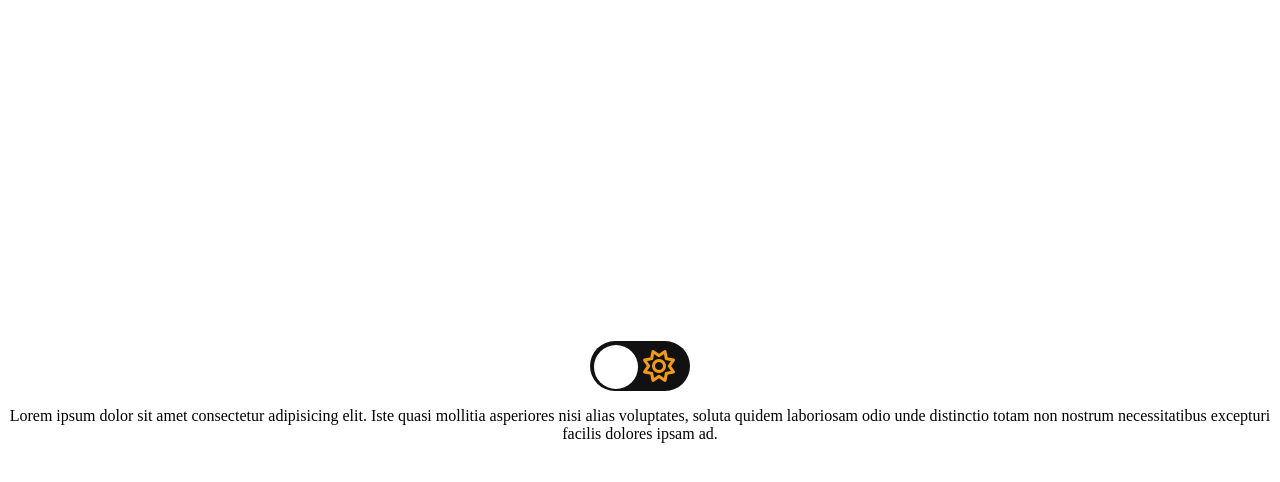
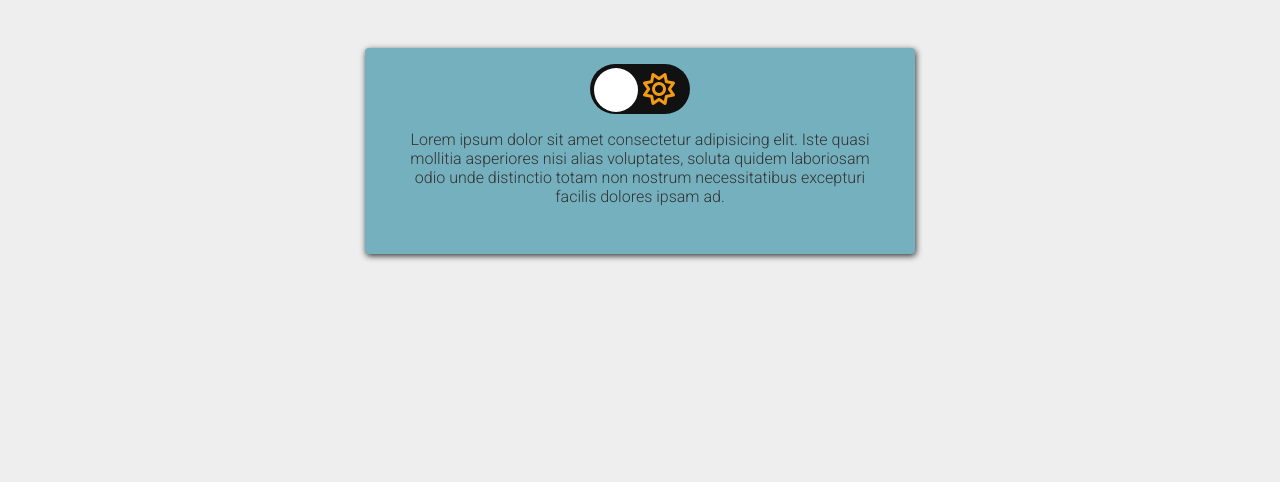
Before and after one commit to perazaf1/dark_mode, a plain HTML site: page index.html in a window 1280 px wide. Drawn offline with Linux system fonts and the light colour scheme; a web font is replaced by a local one.

Commit message:
commit css

```diff
--- a/index.html
+++ b/index.html
@@ -1,5 +1,6 @@
 <!DOCTYPE html>
 <html lang="en">
+
 <head>
     <meta charset="UTF-8">
     <meta http-equiv="X-UA-Compatible" content="IE=edge">
@@ -8,17 +9,24 @@
 
     <title>Dark mode</title>
 </head>
+
 <body>
-    <div>
-        <input type="checkbox" class="checkbox" id="checkbox">
+    <main>
+        <div>
+            <input type="checkbox" class="checkbox" id="checkbox">
             <label for="checkbox" class="label">
                 <i class="fa fa-moon-o fa-2x" aria-hidden="true"></i>
-                <i class="fa fa-sun-o fa-2x"aria-hidden="true"></i>
+                <i class="fa fa-sun-o fa-2x" aria-hidden="true"></i>
                 <div class="ball"></div>
             </label>
-    </div>
-    <p>Lorem ipsum dolor sit amet consectetur adipisicing elit. Iste quasi mollitia asperiores nisi alias voluptates, soluta quidem laboriosam odio unde distinctio totam non nostrum necessitatibus excepturi facilis dolores ipsam ad.</p>
+        </div>
+        <p>Lorem ipsum dolor sit amet consectetur adipisicing elit. Iste quasi mollitia asperiores nisi alias
+            voluptates, soluta quidem laboriosam odio unde distinctio totam non nostrum necessitatibus excepturi facilis
+            dolores ipsam ad.</p>
+    </main>
+
     <script src="https://use.fontawesome.com/623d989977.js"></script>
     <script src="main.js"></script>
 </body>
+
 </html>
--- a/style.css
+++ b/style.css
@@ -1,20 +1,32 @@
 @import url('https://fonts.googleapis.com/css?family=Muli&display=swap');
-
+@import url("https://fonts.googleapis.com/css2?family=Roboto:wght@300&display=swap");
 *{
     box-sizing: border-box;
 }
-
 body{
+    background: #eee;
+    margin: 0;
+    transition: 0.2s linear;
+    font-family: 'Roboto',sans-serif;
+    color: #333;
+}
+main{
     display: flex;
     justify-content: center;
     align-items: center;
-    height: 100vh;
     margin: 0;
     flex-direction: column;
     transition: background 0.2s linear;
     align-items: center;
     text-align: center;
-    font-family: 'Muli';
+    font-family: 'Roboto',sans-serif;
+    letter-spacing: normal;
+    margin: 3rem auto 0;
+    width: 550px;
+    background: rgb(116,176,189);
+    padding: 1rem 2rem 2rem;
+    box-shadow: 1px 2px 6px #333;
+    border-radius: 4px;
 }
 
 body.dark{
@@ -24,6 +36,9 @@ body.dark p{
     color: rgb(0, 124, 27);
     align-items: center;
     text-align: center;
+}
+body.main{
+    background-color: antiquewhite;
 }
 
 
```
